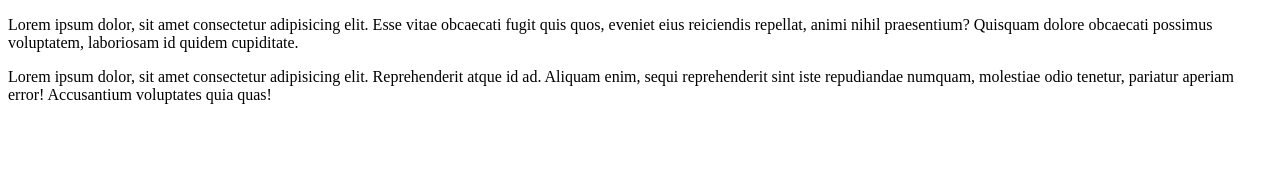
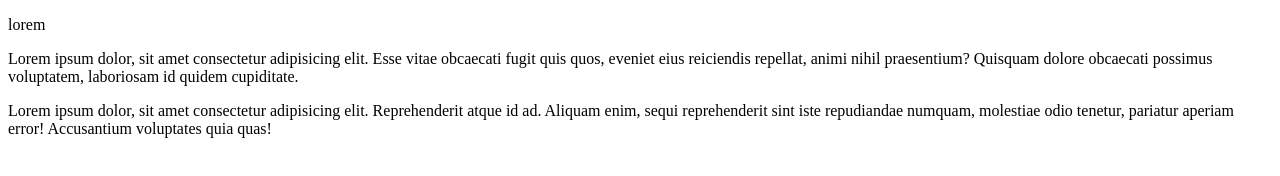
Before and after one commit to zahraaskari335/html-exercise, a plain HTML site: page index.html in a window 1280 px wide. Drawn offline with Linux system fonts and the light colour scheme.

Commit message:
Update index.html

```diff
--- a/index.html
+++ b/index.html
@@ -6,6 +6,9 @@
     <title>Document</title>
 </head>
 <body>
+    <p>
+        lorem
+    </p>
     <p>Lorem ipsum dolor, sit amet consectetur adipisicing elit. Esse vitae obcaecati fugit quis quos, eveniet eius reiciendis repellat, animi nihil praesentium? Quisquam dolore obcaecati possimus voluptatem, laboriosam id quidem cupiditate.</p>
     <p>Lorem ipsum dolor, sit amet consectetur adipisicing elit. Reprehenderit atque id ad. Aliquam enim, sequi reprehenderit sint iste repudiandae numquam, molestiae odio tenetur, pariatur aperiam error! Accusantium voluptates quia quas!</p>
 </body>
```
